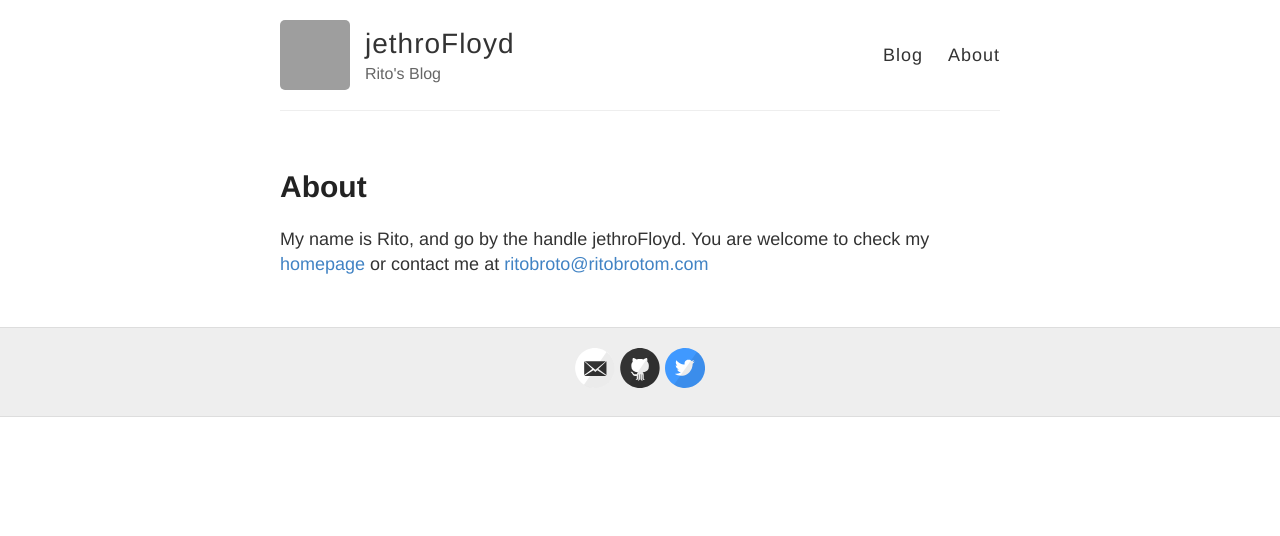
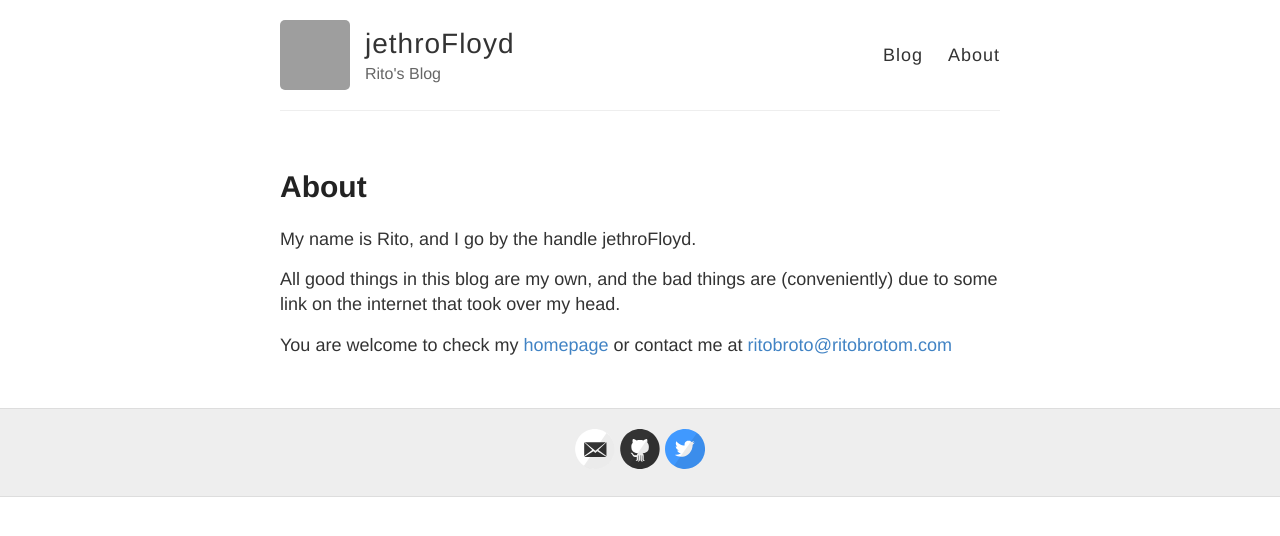
Before and after one commit to jethroFloyd/blog, a Jekyll site: the page built from about.md, in a window 1280 px wide. Shown: the top 536 px of the page. Built offline with Jekyll 4.4.1, drawn with Linux system fonts in a browser that asks for light colours; Markdown is read by kramdown in place of the engine named in the settings; grey boxes are pictures that could not be loaded.

```diff
--- a/about.md
+++ b/about.md
@@ -4,6 +4,9 @@ title: About
 permalink: /about/
 ---
 
-My name is Rito, and go by the handle jethroFloyd.
+My name is Rito, and I go by the handle jethroFloyd.
+
+All good things in this blog are my own, and the bad things are (conveniently) due to some link on the internet that took over my head.
+
 You are welcome to check my [homepage](http://www.ritobrotom.com) or contact me at
 [ritobroto@ritobrotom.com](mailto:ritobroto[at]ritobrotom[dot]com)
```
Also changed, not shown: _posts/2016-3-4-Science-Politics-1.md (added, +19 -0 lines), _posts/2016-3-1-Hello-World.md (renamed from _posts/2016-1-3-Hello-World.md).
